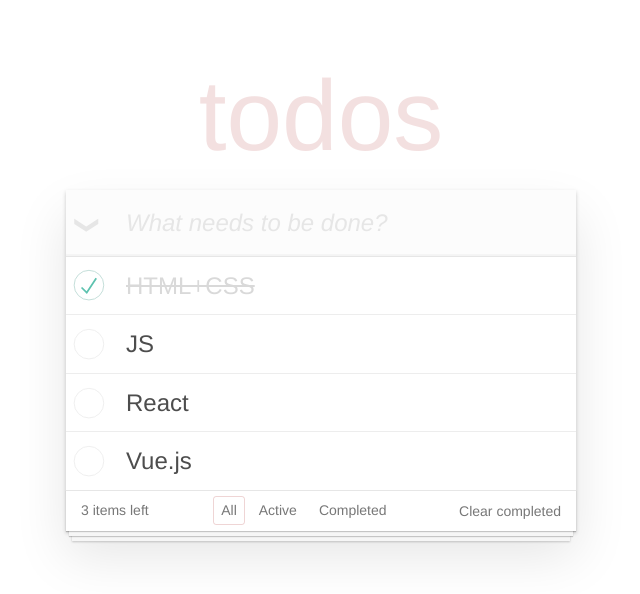
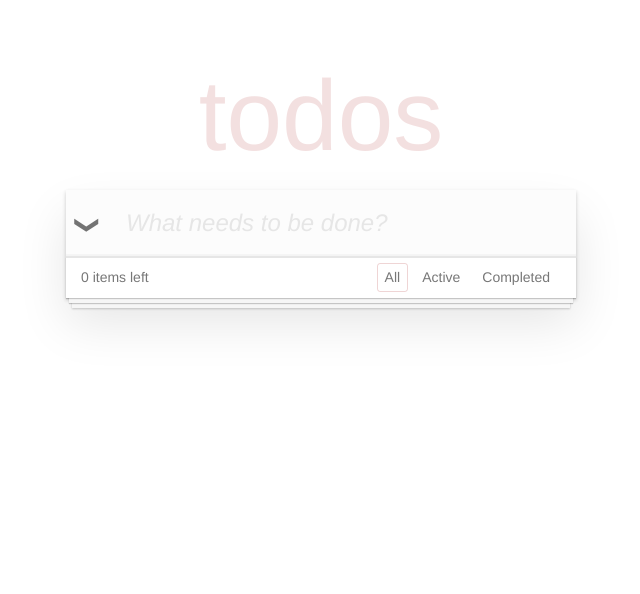
Before and after one commit to volodymir-tymtsias/todo-app-vue, a Vue app: page / in a window 1280 px wide. Shown: the top 594 px of the page, without its empty margins (319-959 px from the left). Built offline with nearby package versions, Linux system fonts and the light colour scheme.

Commit message:
added watcher for adding todo in localstorage

```diff
--- a/src/App.vue
+++ b/src/App.vue
@@ -3,18 +3,30 @@
 
   export default {
     data() {
+      let todos = [];
+      const jsonData = localStorage.getItem('todos') || '[]';
+
+      try {
+        todos = JSON.parse(jsonData);
+      } catch (e) {}
+
       return {
         todos,
         title: '',
       }
     },
-    mounted() {
-
-    },
     computed: {
       activeTodos() {
         return this.todos.filter(todo => !todo.completed);
       },
+    },
+    watch: {
+      todos: {
+        deep: true,
+        handler() {
+          localStorage.setItem('todos', JSON.stringify(this.todos));
+        },
+      }
     },
     methods: {
       handleSubmit() {
```
